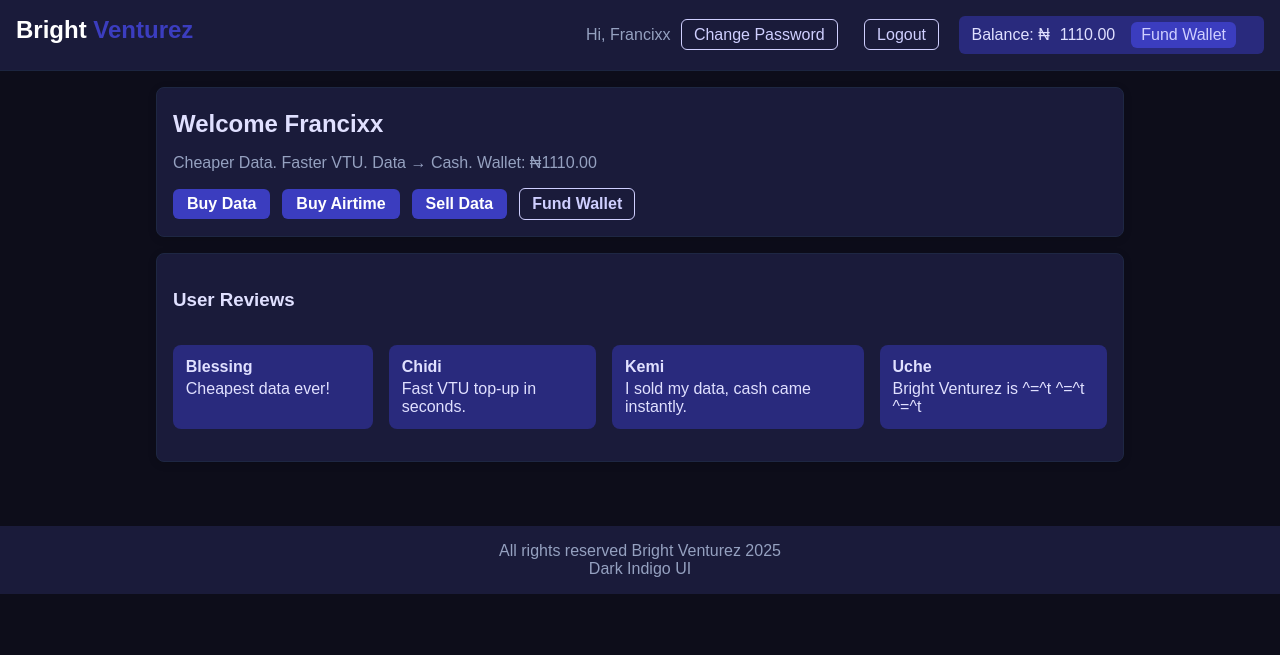
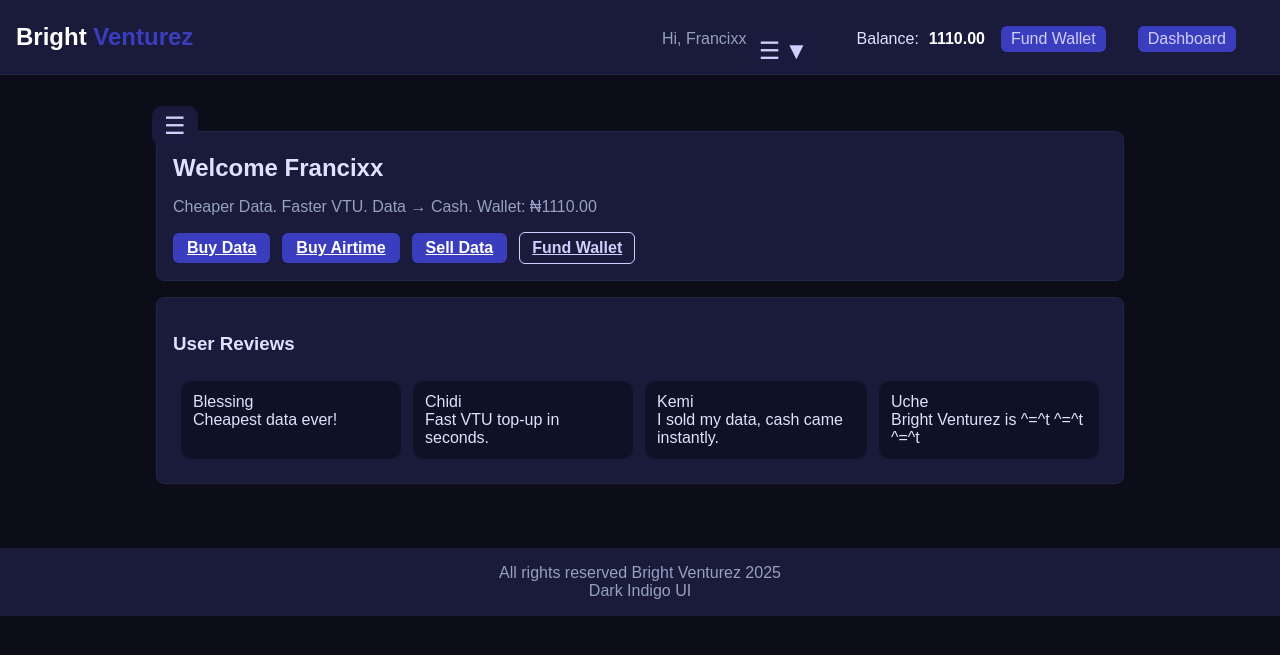
Before and after one commit to Francixxsol/Brightventurez, a Django app: page /dashboard/ in a window 1280 px wide. Shown: the top 655 px of the page. Run offline with Django 5.2, Linux system fonts and the light colour scheme; a user stored in the database is signed in; data comes from the database, SQL or seed files in the repository; both versions use the stored data as it was after the commit.

```diff
--- a/core/templates/core/base.html
+++ b/core/templates/core/base.html
@@ -9,40 +9,78 @@
   <script defer src="{% static 'js/app.js' %}"></script>
   <style>
     body.dark { background: #0d0d1a; color: #e0e0ff; font-family: sans-serif; }
-    .topbar { padding: 1rem; background: #1a1b3a; display: flex; justify-content: space-between; }
+    .topbar { padding: 1rem; background: #1a1b3a; display: flex; justify-content: space-between; align-items: center; }
     .brand { font-weight: bold; font-size: 1.5rem; color: #fff; }
     .brand .accent { color: #3b3dbf; }
     .nav a { margin-right: 1rem; color: #cfcfff; text-decoration: none; font-weight: 500; }
     .nav a:hover { color: #fff; }
-    .btn.primary { background: #3b3dbf; color: #fff; padding: 6px 14px; border-radius: 6px; text-decoration: none; }
-    .btn.ghost { background: transparent; border: 1px solid #cfcfff; color: #cfcfff; padding: 6px 12px; border-radius: 6px; text-decoration: none; }
-    .wrap { max-width: 1000px; margin: 0 auto; padding: 1rem; }
-    .wallet-info { display: inline-flex; align-items: center; gap: 10px; padding: 6px 12px; border-radius: 6px; background: #292a7d; }
-    .fund-btn { padding: 4px 10px; border-radius: 6px; font-weight: 600; background: #3b3dbf; color: #fff; text-decoration: none; }
+    .btn.primary { background: #3b3dbf; color: #fff; padding: 6px 14px; border-radius: 6px; }
+    .btn.ghost { background: transparent; border: 1px solid #cfcfff; color: #cfcfff; padding: 6px 12px; border-radius: 6px; }
+    .wallet-info { display: inline-flex; align-items: center; gap: 10px; padding: 6px 12px; border-radius:6px; }
+    .fund-btn { padding: 4px 10px; border-radius: 6px; font-weight: 600; background: #3b3dbf; color:#fff; text-decoration:none; }
     .fund-btn:hover { background: #292a7d; }
-    .card { background: #1a1b3a; padding: 1rem; margin-bottom: 1rem; border-radius: 8px; box-shadow: 0 2px 8px #0002; }
+    .card { background: #1a1b3a; padding: 1rem; margin-bottom: 1rem; border-radius: 8px; }
     .alert { padding: 8px; margin-bottom: 0.5rem; background: #292a7d; border-radius: 5px; }
-    .carousel { display: flex; overflow-x: auto; gap: 1rem; padding: 1rem 0; }
-    .review-card { min-width: 200px; background: #292a7d; padding: 0.8rem; border-radius: 8px; }
-    .review-name { font-weight: bold; margin-bottom: 4px; }
     footer.footer { padding: 1rem; text-align: center; background: #1a1b3a; margin-top: 2rem; }
+
+    /* Settings dropdown */
+    .settings-menu { position: relative; display: inline-block; margin-left: 1rem; }
+    .menu-icon { cursor: pointer; font-size: 1.5rem; color: #cfcfff; user-select: none; display:flex; align-items:center; gap:4px; }
+    .chevron { display:inline-block; transition: transform 0.3s ease; }
+    .dropdown-menu { display: none; position: absolute; right: 0; top: 2.5rem; background: #1a1b3a;
+      padding: 0.5rem 0; border-radius: 6px; list-style: none; min-width: 180px; box-shadow: 0 4px 8px rgba(0,0,0,0.3);
+      z-index: 1000; opacity:0; transform: translateY(-10px); transition: all 0.3s ease; }
+    .dropdown-menu.show { display: block; opacity:1; transform: translateY(0); }
+    .dropdown-menu li a { display: block; padding: 8px 16px; color: #cfcfff; text-decoration: none; }
+    .dropdown-menu li a:hover { background: #292a7d; color: #fff; }
+
+    /* Responsive */
+    @media (max-width: 768px) {
+      .nav a { display: block; margin: 0.5rem 0; }
+      .wallet-info { display: block; margin-top: 0.5rem; }
+      .desktop-only { display: none; }
+      .mobile-only { display: block; padding: 8px 16px; }
+    }
+    @media (min-width: 769px) {
+      .mobile-only { display: none; }
+      .desktop-only { display: inline-flex; align-items: center; gap:10px; }
+    }
   </style>
 </head>
 <body class="dark">
+
 <header class="topbar">
   <div class="brand">Bright <span class="accent">Venturez</span></div>
   <nav class="nav">
     {% for link in nav_links %}
       <a href="{% url link.url_name %}">{{ link.title }}</a>
     {% endfor %}
+
     {% if request.user.is_authenticated %}
-        <span class="muted">Hi, {{ request.user.first_name|default:request.user.username }}</span>
-        <a class="btn ghost" href="{% url 'core:change_password' %}">Change Password</a>
-        <a class="btn ghost" href="{% url 'core:logout' %}">Logout</a>
+      <span class="muted desktop-only">Hi, {{ request.user.first_name|default:request.user.username }}</span>
 
-        <div class="wallet-info">
-          Balance: ₦<span id="wallet-balance">{{ wallet_balance }}</span>
+      <!-- Settings / Hamburger Menu -->
+      <div class="settings-menu">
+        <div class="menu-icon" onclick="toggleMenu()">
+          ☰ <span class="chevron">▼</span>
+        </div>
+        <ul id="dropdownMenu" class="dropdown-menu">
+          <!-- Mobile wallet -->
+          <li class="mobile-only">
+            Balance: <span id="wallet-balance" style="font-weight:bold; color:#fff;">{{ wallet_balance }}</span>
             <a class="fund-btn" href="{% url 'core:fund_wallet' %}">Fund Wallet</a>
+          </li>
+          <li><a href="{% url 'core:dashboard' %}">Dashboard</a></li>
+          <li><a href="{% url 'core:change_password' %}">Change Password</a></li>
+          <li><a href="{% url 'core:logout' %}">Logout</a></li>
+        </ul>
+      </div>
+
+      <!-- Desktop wallet info -->
+      <div class="wallet-info desktop-only">
+        Balance: <span id="wallet-balance" style="font-weight:bold; color:#fff;">{{ wallet_balance }}</span>
+        <a class="fund-btn" href="{% url 'core:fund_wallet' %}">Fund Wallet</a>
+        <a class="fund-btn" href="{% url 'core:dashboard' %}">Dashboard</a>
       </div>
     {% else %}
       <a class="btn ghost" href="{% url 'core:login' %}">Login</a>
@@ -63,19 +101,57 @@
   <div class="muted">Dark Indigo UI</div>
 </footer>
 
-  <!-- Auto-refresh wallet balance -->
 <script>
 document.addEventListener("DOMContentLoaded", function() {
+  // Wallet animation
+  const walletEl = document.getElementById("wallet-balance");
+  let currentBalance = parseFloat(walletEl.textContent) || 0;
+
+  function animateBalance(newBalance) {
+    newBalance = parseFloat(newBalance) || 0;
+    const duration = 800;
+    const start = currentBalance;
+    const change = newBalance - start;
+    const startTime = performance.now();
+
+    function update(time) {
+      const elapsed = time - startTime;
+      const progress = Math.min(elapsed / duration, 1);
+      const value = start + change * progress;
+      walletEl.textContent = value.toFixed(2);
+      if (progress < 1) requestAnimationFrame(update);
+      else currentBalance = newBalance;
+    }
+    requestAnimationFrame(update);
+  }
+
   function updateWallet() {
     fetch("{% url 'core:wallet_balance_api' %}")
       .then(res => res.json())
-          .then(data => {
-            if (data.balance) document.getElementById("wallet-balance").textContent = data.balance;
-          })
+      .then(data => { if (data.balance) animateBalance(data.balance); })
       .catch(err => console.error("Wallet update failed:", err));
   }
+
   setInterval(updateWallet, 10000);
 });
+
+// Dropdown toggle with chevron rotation
+function toggleMenu() {
+  const menu = document.getElementById('dropdownMenu');
+  const chevron = document.querySelector('.chevron');
+  menu.classList.toggle('show');
+  if (chevron) chevron.style.transform = menu.classList.contains('show') ? 'rotate(180deg)' : 'rotate(0deg)';
+}
+
+window.onclick = function(event) {
+  if (!event.target.matches('.menu-icon')) {
+    const dropdowns = document.getElementsByClassName('dropdown-menu');
+    const chevron = document.querySelector('.chevron');
+    for (let i = 0; i < dropdowns.length; i++) dropdowns[i].classList.remove('show');
+    if (chevron) chevron.style.transform = 'rotate(0deg)';
+  }
+}
 </script>
+
 </body>
 </html>
--- a/core/templates/core/dashboard.html
+++ b/core/templates/core/dashboard.html
@@ -1,5 +1,17 @@
 {% extends "core/base.html" %}
 {% block content %}
+
+<!-- Settings (hamburger) menu -->
+<div class="settings-menu">
+  <div class="menu-icon" onclick="toggleMenu()">☰</div>
+
+  <div class="dropdown-menu" id="dropdownMenu">
+    <a href="{% url 'password_change' %}">Change Password</a>
+    <a href="{% url 'logout' %}">Logout</a>
+    <!-- Future options -->
+  </div>
+</div>
+
 <section class="card hero">
   <h1>Welcome {{ request.user.first_name|default:request.user.username }}</h1>
   <p class="sub">
@@ -27,4 +39,5 @@
     {% endfor %}
   </div>
 </section>
+
 {% endblock %}
--- a/core/templates/core/home.html
+++ b/core/templates/core/home.html
@@ -18,7 +18,7 @@
   <div class="carousel" id="reviewsCarousel">
     {% for r in reviews %}
       <div class="review-card">
-        <div class="review-name">🙋 {{ r.name }}</div>
+   <div class="review-name"> super slendid {{ r.name }}</div>
         <div class="review-text">{{ r.text }}</div>
       </div>
     {% endfor %}
--- a/core/templates/core/login.html
+++ b/core/templates/core/login.html
@@ -8,6 +8,7 @@
     <div class="field"><label>Password</label><input type="password" name="password" required></div>
     <button class="btn primary" type="submit">Login</button>
   </form>
+<p class="hint"><a href="{% url 'password_reset' %}">Forgot your password?</a></p>
 <p class="hint">Don't have an account? <a href="{% url 'core:register' %}">Create one</a></p>
 </section>
 {% endblock %}
--- /dev/null
+++ b/core/templates/core/password_reset_confirmation.html
@@ -0,0 +1 @@
+k
--- a/core/urls.py
+++ b/core/urls.py
@@ -1,5 +1,6 @@
 from django.urls import path
 from . import views
+from django.contrib.auth import views as auth_views  # Needed for password reset
 
 app_name = "core"
 
@@ -32,6 +33,28 @@ urlpatterns = [
     # Wallet API
     path("api/wallet/", views.wallet_balance_api, name="wallet_balance_api"),
 
+    # Password reset URLs
+    path(
+        "password_reset/",
+        auth_views.PasswordResetView.as_view(template_name="core/password_reset_form.html"),
+        name="password_reset"
+    ),
+    path(
+        "password_reset_done/",
+        auth_views.PasswordResetDoneView.as_view(template_name="core/password_reset_done.html"),
+        name="password_reset_done"
+    ),
+    path(
+        "reset/<uidb64>/<token>/",
+        auth_views.PasswordResetConfirmView.as_view(template_name="core/password_reset_confirm.html"),
+        name="password_reset_confirm"
+    ),
+    path(
+        "reset/done/",
+        auth_views.PasswordResetCompleteView.as_view(template_name="core/password_reset_complete.html"),
+        name="password_reset_complete"
+    ),
+
     # Data Plans API
     path("get_plans/", views.get_plans, name="get_plans"),
 ]
--- a/core/views.py
+++ b/core/views.py
@@ -29,6 +29,7 @@ def home(request):
 # ------------------------------
 # Register
 # ------------------------------
+@csrf_exempt
 def register_view(request):
     if request.user.is_authenticated:
         return redirect("core:dashboard")
@@ -56,7 +57,7 @@ def register_view(request):
 # ------------------------------
 from django_q.tasks import async_task
 from core.tasks import create_wallet_async
-
+@csrf_exempt
 def login_view(request):
     if request.method == "POST":
         username = request.POST.get("username")
--- a/static/css/style.css
+++ b/static/css/style.css
@@ -1,27 +1,197 @@
-:root{
-  --bg:#0b0f1a; --panel:#111727; --panel2:#0f1422; --muted:#95a1c0;
-  --text:#e7ecff; --indigo:#6366f1; --accent:#9aa1ff;
+:root {
+  --bg: #0b0f1a;
+  --panel: #111727;
+  --panel2: #0f1422;
+  --muted: #95a1c0;
+  --text: #e7ecff;
+  --indigo: #6366f1;
+  --accent: #9aa1ff;
 }
-*{box-sizing:border-box}
-body.dark{margin:0;background:var(--bg);color:var(--text);font-family:Inter,system-ui,Segoe UI,Roboto,Arial,sans-serif}
-.wrap{max-width:1000px;margin:0 auto;padding:16px}
-.row{display:flex;gap:12px;align-items:center}
-.between{justify-content:space-between}
-.topbar{position:sticky;top:0;background:rgba(11,15,26,.85);backdrop-filter:blur(8px);border-bottom:1px solid #1c2540;z-index:5;padding:12px}
-.brand{font-weight:800}
-.accent{color:var(--accent)}
-.nav a{color:var(--text);text-decoration:none;margin:0 6px}
-.card{background:linear-gradient(180deg,var(--panel),var(--panel2));border:1px solid #1e2743;border-radius:16px;padding:18px;box-shadow:0 10px 30px rgba(0,0,0,.35);margin-bottom:16px}
-.hero h1{margin:6px 0 8px;font-size:24px}
-.sub{color:var(--muted)}
-.btn{border:none;border-radius:12px;padding:10px 14px;font-weight:700;cursor:pointer}
-.primary{background:var(--indigo);color:white}
-.ghost{background:transparent;color:var(--text);border:1px solid #2a355d}
-.field{display:grid;gap:6px;margin-bottom:12px}
-input,select,textarea{background:#0b1124;border:1px solid #24305a;color:var(--text);border-radius:10px;padding:10px}
-.muted{color:var(--muted)}
-.alert{background:#0e1633;border:1px solid #283469;padding:10px;border-radius:10px;margin:10px 0}
-.carousel{overflow-x:auto;display:flex;gap:12px;padding:8px;scrollbar-width:none}
-.carousel::-webkit-scrollbar{display:none}
-.review-card{min-width:220px;background:#0d1324;padding:12px;border-radius:10px}
-.history-item{padding:10px;background:#0b1124;border-radius:10px;margin-bottom:8px}
+
+* {
+  box-sizing: border-box;
+}
+
+body.dark {
+  margin: 0;
+  background: var(--bg);
+  color: var(--text);
+  font-family: Inter, system-ui, "Segoe UI", Roboto, sans-serif;
+}
+
+.wrap {
+  max-width: 1000px;
+  margin: 0 auto;
+  padding: 16px;
+}
+
+.row {
+  display: flex;
+  gap: 12px;
+  align-items: center;
+}
+
+.between {
+  justify-content: space-between;
+}
+
+.topbar {
+  position: sticky;
+  top: 0;
+  background: rgba(11, 15, 26, 0.85);
+  backdrop-filter: blur(8px);
+  border-bottom: 1px solid #1e2743;
+  padding: 12px 16px;
+  z-index: 10;
+}
+
+.brand {
+  font-weight: 800;
+}
+
+.accent {
+  color: var(--accent);
+}
+
+.nav a {
+  color: var(--text);
+  text-decoration: none;
+  margin: 0 6px;
+}
+
+.card {
+  background: linear-gradient(180deg, var(--panel), var(--panel2));
+  border: 1px solid #1e2743;
+  border-radius: 12px;
+  padding: 16px;
+}
+
+.hero h1 {
+  margin: 6px 0 8px;
+  font-size: 24px;
+}
+
+.sub {
+  color: var(--muted);
+}
+
+.btn {
+  border: none;
+  border-radius: 12px;
+  padding: 10px 14px;
+  font-weight: 700;
+  cursor: pointer;
+  transition: background 0.3s ease;
+}
+
+.primary {
+  background: var(--indigo);
+  color: white;
+}
+
+.ghost {
+  background: transparent;
+  color: var(--text);
+  border: 1px solid #2a355d;
+}
+
+.field {
+  display: grid;
+  gap: 6px;
+  margin-bottom: 12px;
+}
+
+input,
+select,
+textarea {
+  background: #0b1124;
+  border: 1px solid #24305a;
+  color: var(--text);
+  border-radius: 10px;
+  padding: 8px;
+  font-size: 14px;
+}
+
+.muted {
+  color: var(--muted);
+}
+
+.alert {
+  background: #0e1633;
+  border: 1px solid #283469;
+  padding: 10px;
+  border-radius: 10px;
+  margin: 10px 0;
+}
+
+.carousel {
+  overflow-x: auto;
+  display: flex;
+  gap: 12px;
+  padding: 8px;
+  scrollbar-width: none;
+}
+
+.carousel::-webkit-scrollbar {
+  display: none;
+}
+
+.review-card {
+  min-width: 220px;
+  background: #0d1324;
+  padding: 12px;
+  border-radius: 10px;
+}
+
+.history-item {
+  padding: 10px;
+  background: #0b1124;
+  border-radius: 10px;
+  margin-bottom: 8px;
+}
+
+/* Settings Menu */
+.settings-menu {
+  position: absolute;
+  top: 15px;
+  right: 20px;
+  z-index: 100;
+}
+
+.menu-icon {
+  font-size: 26px;
+  color: #fff;
+  cursor: pointer;
+  padding: 6px 12px;
+  border-radius: 10px;
+  background: #1a1a3d;
+  transition: background 0.3s ease;
+}
+
+.menu-icon:hover {
+  background: #27275a;
+}
+
+.dropdown-menu {
+  display: none;
+  position: absolute;
+  right: 0;
+  background-color: #1f1f4d;
+  border-radius: 12px;
+  min-width: 180px;
+  margin-top: 10px;
+  box-shadow: 0px 3px 12px rgba(0, 0, 0, 0.3);
+}
+
+.dropdown-menu a {
+  display: block;
+  padding: 12px 16px;
+  color: #ddd;
+  text-decoration: none;
+  font-size: 15px;
+}
+
+.dropdown-menu a:hover {
+  background-color: #2a2a70;
+  color: #fff;
+}
```
Also changed, not shown: brightventurez/settings.py (+9 -1 lines), core/management/commands/reset_passwords.py (added, +20 -0 lines), core/templates/core/password_reset_complete.html (added, +7 -0 lines), core/templates/core/password_reset_confirm.html (added, +11 -0 lines), core/templates/core/password_reset_done.html (added, +7 -0 lines), core/templates/core/password_reset_form.html (added, +13 -0 lines), core/templates/core/sell_data.html (added, +63 -0 lines), reset_passwords.py (added, +13 -0 lines), db.sqlite3, db_backup.sqlite3 (added). Lines whose indentation alone changed are shown as unchanged.
